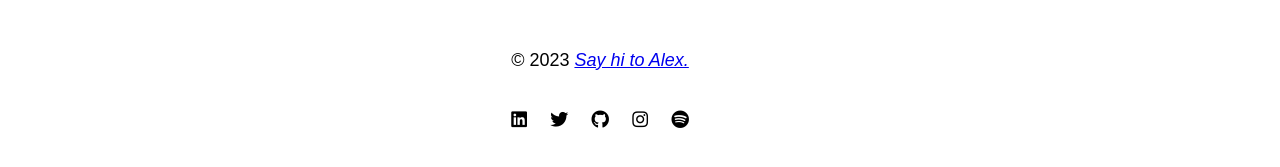
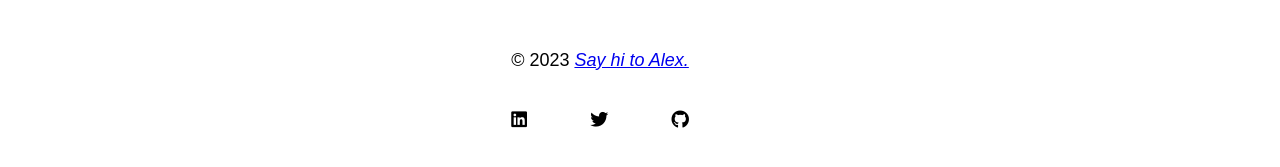
Before and after one commit to alexdwagner/alexdwagner.github.io, a Jekyll site: the page built from index.md, in a window 1280 px wide. Shown: the part 616-783 px from the top of the page. Built offline with Jekyll 4.4.1, drawn with Linux system fonts in a browser that asks for light colours.

Commit message:
Commented out IG and Spotify links in footer.

```diff
--- a/_includes/footer.html
+++ b/_includes/footer.html
@@ -9,8 +9,8 @@
     <a href="https://www.linkedin.com/in/alexdw5" target="_blank"><i class="fab fa-linkedin"></i></a>
     <a href="https://twitter.com/alexdw5" target="_blank"><i class="fab fa-twitter"></i></a>
     <a href="https://github.com/alexdwagner" target="_blank"><i class="fab fa-github"></i></a>
-    <a href="https://www.instagram.com/alextimemusic/" target="_blank"><i class="fab fa-instagram"></i></a>
-    <a href="https://open.spotify.com/user/123840177?si=SaHY1KSqSpiRX4Jgo_Iyfw" target="_blank"><i class="fab fa-spotify"></i></a>
+    <!-- <a href="https://www.instagram.com/alextimemusic/" target="_blank"><i class="fab fa-instagram"></i></a> -->
+    <!-- <a href="https://open.spotify.com/user/123840177?si=SaHY1KSqSpiRX4Jgo_Iyfw" target="_blank"><i class="fab fa-spotify"></i></a> -->
   </div>
 
   </footer>
```
